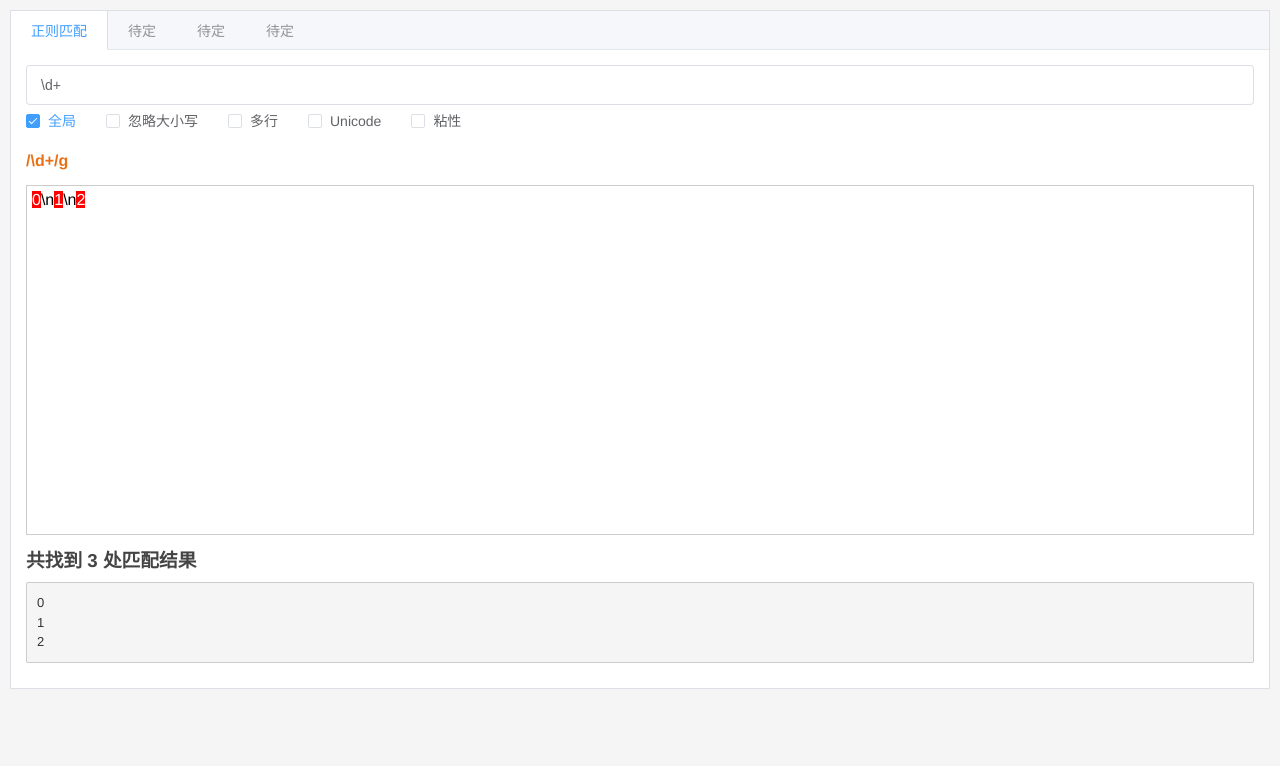
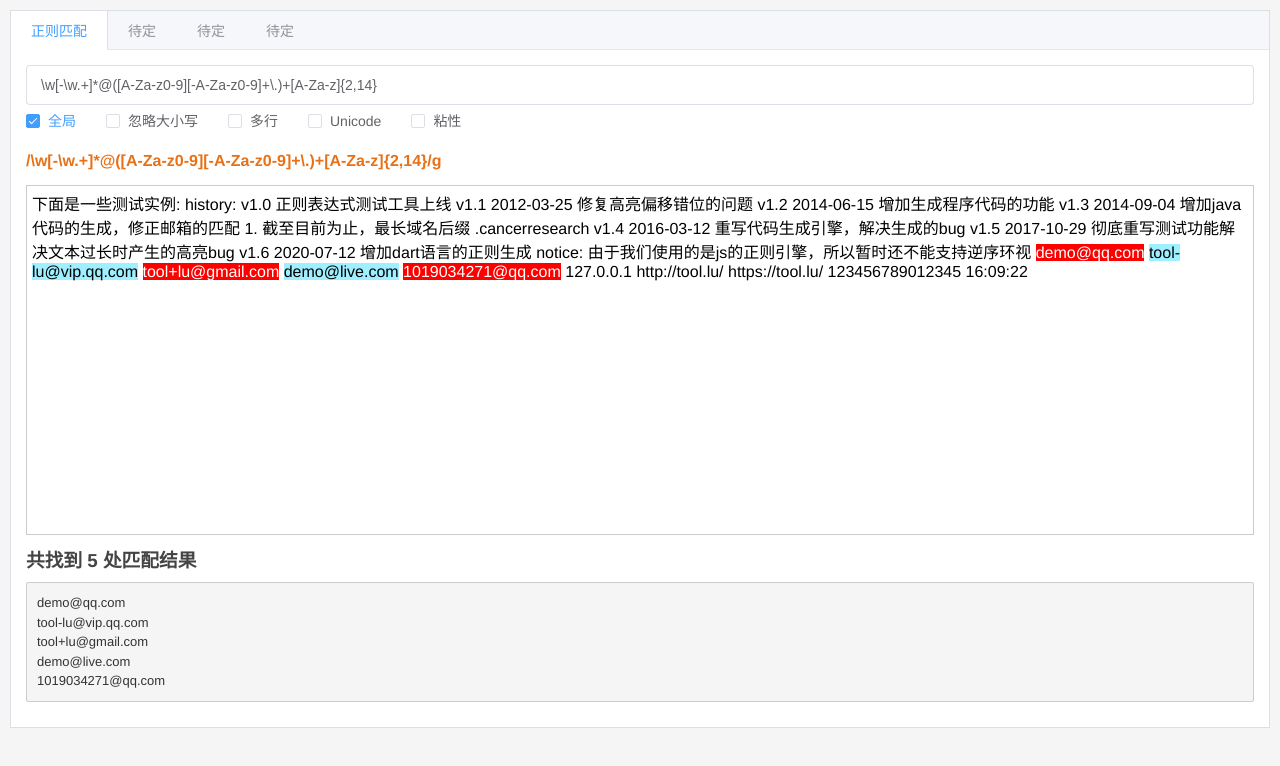
Before and after one commit to chengOnLine/utools-kits, a Vue app: page /#/home in a window 1280 px wide. Shown: the top 766 px of the page. Built offline with nearby package versions, Linux system fonts and the light colour scheme.

Commit message:
feat: 高亮功能初步完成

```diff
--- a/src/views/home.vue
+++ b/src/views/home.vue
@@ -54,12 +54,36 @@ const regexExp = computed(() => {
 const matchTextList = computed(() => {
   let regex = new RegExp(regexState.regex , regexState.matchPattern?.join(''));
   let result = regexState.text?.match(regex)
+  if( regexState.matchPattern?.indexOf('g') == -1 && result?.length > 0 ){
+    result = [result[0]]
+  }
+  console.log('result' ,result)
   return result;
 })
 
 const regexState = reactive({
-  regex: '\\d+',
-  text: '0\\n1\\n2',
+  regex: '\\w[-\\w.+]*@([A-Za-z0-9][-A-Za-z0-9]+\\.)+[A-Za-z]{2,14}',
+  text: `下面是一些测试实例:
+history: v1.0 正则表达式测试工具上线
+         v1.1 2012-03-25 修复高亮偏移错位的问题
+         v1.2 2014-06-15 增加生成程序代码的功能
+         v1.3 2014-09-04 增加java代码的生成，修正邮箱的匹配
+             1. 截至目前为止，最长域名后缀 .cancerresearch
+         v1.4 2016-03-12 重写代码生成引擎，解决生成的bug
+         v1.5 2017-10-29 彻底重写测试功能解决文本过长时产生的高亮bug
+         v1.6 2020-07-12 增加dart语言的正则生成
+notice: 由于我们使用的是js的正则引擎，所以暂时还不能支持逆序环视
+demo@qq.com
+tool-lu@vip.qq.com
+tool+lu@gmail.com
+demo@live.com
+1019034271@qq.com
+127.0.0.1
+http://tool.lu/
+https://tool.lu/
+123456789012345
+16:09:22`,
+  nodeList: [],
   matchPattern: ['g'],
   matchPatternList: [
     {
@@ -86,12 +110,10 @@ const regexState = reactive({
   hightlightTypeList: ['type-a' , 'type-b'],
   hightlightTypeIndex: 0,
   handleTextInput:(e) => {
-    console.log('innder' , e.target.innerText )
+    console.log('innder' , e )
     // regexState.text = e.target.innerText?.replaceAll('\n' , '<br/>');
     regexState.text = e.target.innerText;
-    console.log("regexState.text" , regexState.text)
-
-
+    regexState.nodeList = [...e.target.childNodes];
     // console.log("regexState.text" , regexState.text)
     // nextTick(() => {
     //   if( hlTextRef.value ){
@@ -107,17 +129,19 @@ const regexState = reactive({
 })
 
 watchEffect( () => {
+  console.log("watchEffect")
   let regex = new RegExp(regexState.regex , regexState.matchPattern?.join(''));
-  let text = regexState.text;
+  // let text = regexState.text;
   function match(){
     console.log("arguments" , arguments)
     flag = true;
     let mText = arguments[0];
-    let offset = arguments[1];
-    let oText = arguments[2];
-    let nodeOffset = arguments[3];
+    let offset = arguments[arguments.length-3];
+    let oText = arguments[arguments.length-2];
+    let nodeOffset = arguments[arguments.length-1];
     if( hlTextRef.value?.childNodes?.length > 0 ){
       let index = regexState.hightlightTypeIndex || 0;
+      regexState.hightlightTypeIndex += 1;
       const range = new Range();
       let node = hlTextRef.value.childNodes[nodeOffset];
       if( node?.nodeType != 3 && node?.nodeType != 1 ){
@@ -135,8 +159,7 @@ watchEffect( () => {
   }
 
   console.log("<------------------------------------start------------------------------------------>")
-  console.log("text" , text);
-  console.log("hlTextRef.innerHTML" , hlTextRef.value?.innerText)
+  // console.log("text" , text);
   let flag = false;
   let typeList = regexState.hightlightTypeList || [];
   regexState.hightlightTypeIndex = 0;
@@ -145,10 +168,23 @@ watchEffect( () => {
     CSS.highlights.set(type, highlight);
     return highlight;
   })
-  console.log("text" , text)
-  let temp = text.replaceAll('\n\n' , '\n');
-  console.log("temp" , temp)
-  let lines = text?.replaceAll('\n\n', '\n')?.split(/\n/) || [];
+  // let temp = text.replaceAll('\n\n' , '#');
+
+  // let lines = text?.replaceAll('\n\n', '\n')?.split(/\n/) || [];
+  if( hlTextRef.value ){
+    // let childNodes = hlTextRef.value.childNodes;
+    let childNodes = regexState.nodeList || [];
+    console.log("childnOde" , childNodes.length)
+    let lines = [];
+    Array.from(childNodes)?.map( node => {
+      console.log( 'node' ,node , node.nodeType , node.nodeValue)
+      const { nodeType } = node;
+      if( nodeType === 1 && node.childNodes?.length > 0 ){
+        lines.push(node.childNodes[0]?.nodeValue);
+      }else{
+        lines.push(node?.nodeValue)
+      }
+    })
     console.log("lines" , lines.length , lines );
     lines?.forEach( (line,idx) => {
       console.log("line" , line)
@@ -156,6 +192,7 @@ watchEffect( () => {
         line?.replace(regex , (...args) => { match(...args , idx ) } );
       }
     })
+  }
   console.log("<------------------------------------end------------------------------------------>")
 })
 
@@ -163,6 +200,7 @@ onMounted(() => {
   if(hlTextRef.value){
     var textNode = document.createTextNode(regexState.text);
     hlTextRef.value?.appendChild(textNode);
+    regexState.nodeList = hlTextRef.value?.childNodes || [];
   }
 })
 </script>
@@ -213,9 +251,10 @@ onMounted(() => {
     color: white;
   }
 
+  /* 描述每种高亮方式的CSS特性 */
   ::highlight(type-b) {
-    background-color: #ED9F1F;
-    color: white;
+    background-color: #9EEFFF;
+    color: black;
   }
 }
 </style>
```
Lines whose indentation alone changed are shown as unchanged.
